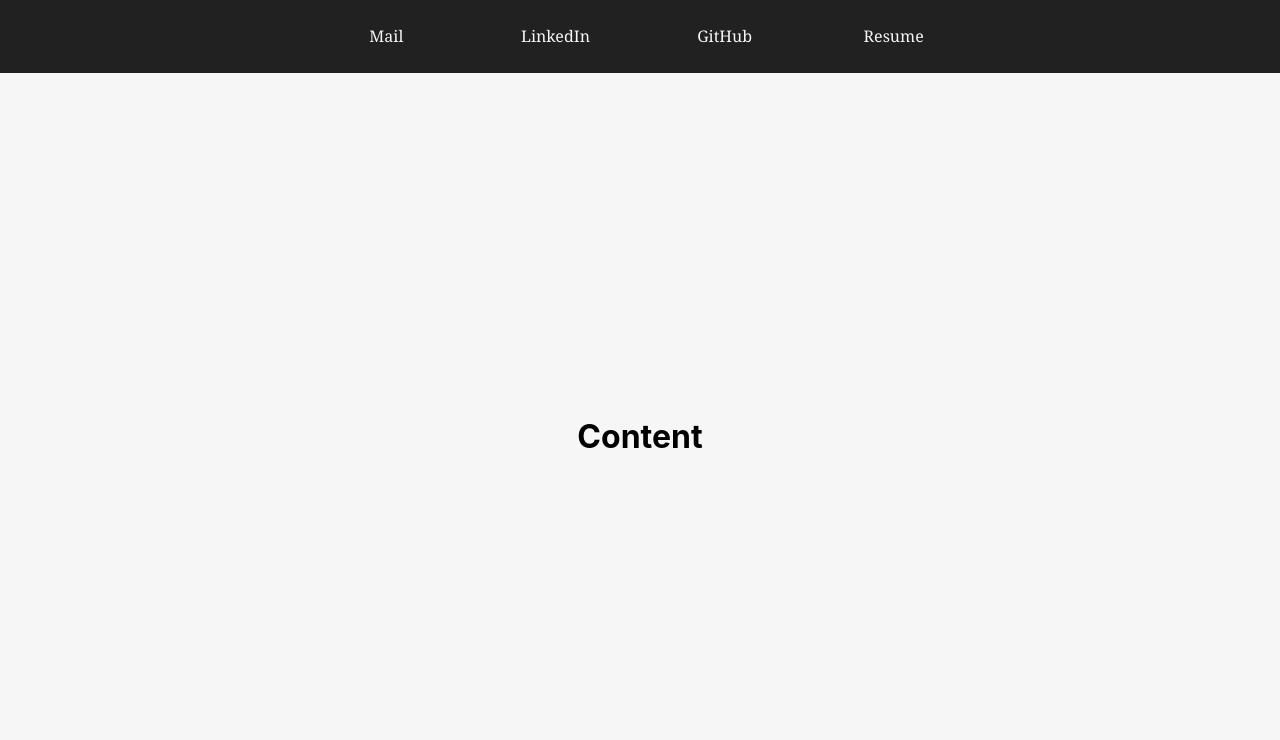
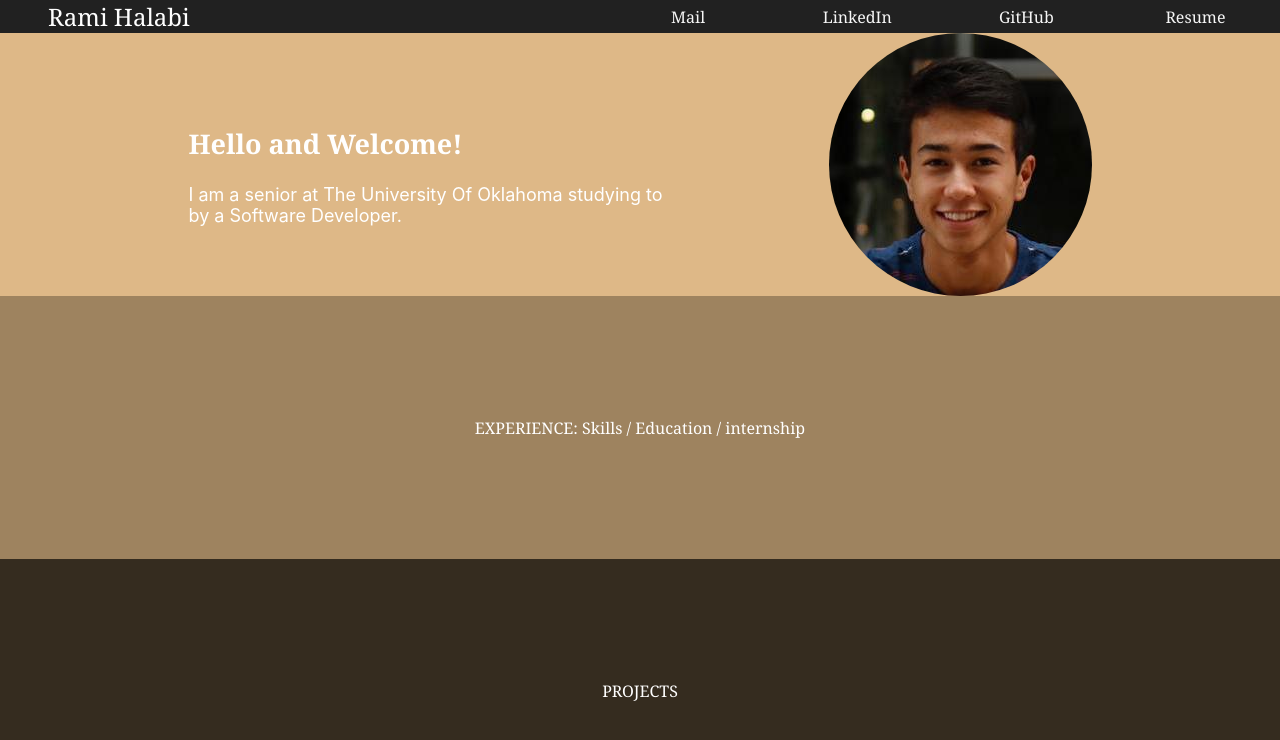
Before and after one commit to RamiHalabi/Portfolio, a React (Create React App) app: page / in a window 1280 px wide. Shown: the top 740 px of the page. Built offline with nearby package versions, Linux system fonts and the light colour scheme.

Commit message:
About section created + syling updates

```diff
--- /dev/null
+++ b/src/About.js
@@ -0,0 +1,27 @@
+import React from "react";
+import pfp from "./profilephoto.jpg"
+
+const About = () =>{
+
+
+    return(
+        <>
+            <div className="aboutSection">
+                <h2>Hello and Welcome!</h2>
+                <body>
+                    I am a senior at The University Of Oklahoma studying to by a Software Developer.
+                </body>
+            </div>
+
+            <img
+            alt="pfp"
+            title="ppfp"
+            src={pfp}
+            className="pfp" />
+
+        </>
+    )
+
+}
+
+export default About;
--- a/src/App.css
+++ b/src/App.css
@@ -6,6 +6,7 @@
   display: grid;
   grid-template-rows: 1fr 10fr;
   overflow-y: auto;
+  font-family: Georgia, 'Times New Roman', Times, serif;
 }
 
 .header {
@@ -25,9 +26,6 @@
   align-items: center;
   align-content: center;
   margin-left: auto;
-  margin-right: auto;
-  font-size: x-large;
-  font-family: Georgia, 'Times New Roman', Times, serif;
   color: #F6F6F6;
 }
 
@@ -37,7 +35,6 @@
   background-color: #212121;
   border: none;
   font-size: medium;
-  font-family: Georgia, 'Times New Roman', Times, serif;
   color: #F6F6F6;
   text-decoration: none;
   text-align: center;
@@ -49,8 +46,53 @@
   background-color: #212121;
   border: none;
   font-size: large;
-  font-family: Georgia, 'Times New Roman', Times, serif;
   color: #FFF;
   text-decoration: none;
   text-align: center;
 }
+
+.contentContainer {
+  display: grid;
+  width: 100%;
+  height: 100%;
+  grid-template-rows: 1fr 1fr 1fr;
+}
+
+.contentContainer .subcontainer{
+  display: flex;
+  align-items: center;
+  justify-content: center;
+  color: white;
+}
+
+.subcontainer.about {
+  background-color: burlywood;
+  gap: 10rem;
+}
+
+.subcontainer.experience {
+  background-color: rgb(158, 131, 95);
+}
+
+.subcontainer.projects {
+  background-color: rgb(53, 44, 31);
+}
+
+.pfp {
+  border-radius: 150px;
+}
+
+.aboutSection {
+  text-align: left;
+  font-size: large;
+  max-width: 30rem;
+}
+
+.name {
+  display: flex;
+  align-items: center;
+  text-align: center;
+  color: white;
+  font-size: x-large;
+  margin-left: 3rem;
+}
--- a/src/App.js
+++ b/src/App.js
@@ -3,9 +3,8 @@ import Header from './Header';
 import Content from './Content';
 
 function App() {
+
   return (
-
-
     <div className="container">
       <div className="header"> <Header /></div>
       <div className="content"><Content /></div>
--- a/src/Content.js
+++ b/src/Content.js
@@ -1,11 +1,15 @@
 import React from "react";
-
+import About from "./About";
 
 const Content = () => {
 
     return(
         <>
-        <h1>Content</h1>
+        <div className="contentContainer">
+            <div className="subcontainer about"><About /></div>
+            <div className="subcontainer experience">EXPERIENCE: Skills / Education / internship</div>
+            <div className="subcontainer projects">PROJECTS</div>
+        </div>
         </>
     );
 };
--- a/src/Header.js
+++ b/src/Header.js
@@ -3,10 +3,12 @@ import NavBar from "./NavBar";
 
 
 const Header = () => {
+    const name = "Rami Halabi"
 
     return(
         <>
-        <div className="navbar"> <NavBar /> </div>
+            <div className="name">{name}</div>
+            <div className="navbar"> <NavBar /> </div>
         </>
     );
 };
--- a/src/NavBar.js
+++ b/src/NavBar.js
@@ -3,16 +3,19 @@ import resume from "./Rami Halabi, Resume.pdf";
 
 const NavBar = () => {
 
+    const mail = "mailto: ramihalabi@outlook.com";
+    const linkedin = "https://linkedin.com/in/ramiihalabi";
+    const github = "https://github.com/ramihalabi";
+    const dlName = "Rami Halabi, Resume.pdf";
+
 
 
 
     return(<>
-
-    <a className="a mail" href="mailto: ramihalabi@outlook.com" >Mail</a>
-    <a className="a linkedin" href="https://linkedin.com/in/ramiihalabi" >LinkedIn</a>
-    <a className="a github" href="https://github.com/ramihalabi">GitHub</a>
-    <a className="a resume" href={resume} download="Rami Halabi, Resume.pdf">Resume</a>
-
+        <a className="a mail" href={mail} >Mail</a>
+        <a className="a linkedin" href={linkedin} >LinkedIn</a>
+        <a className="a github" href={github}>GitHub</a>
+        <a className="a resume" href={resume} download={dlName}>Resume</a>
     </>);
 
 }
```
Also changed, not shown: src/profilephoto.jpg (added).
